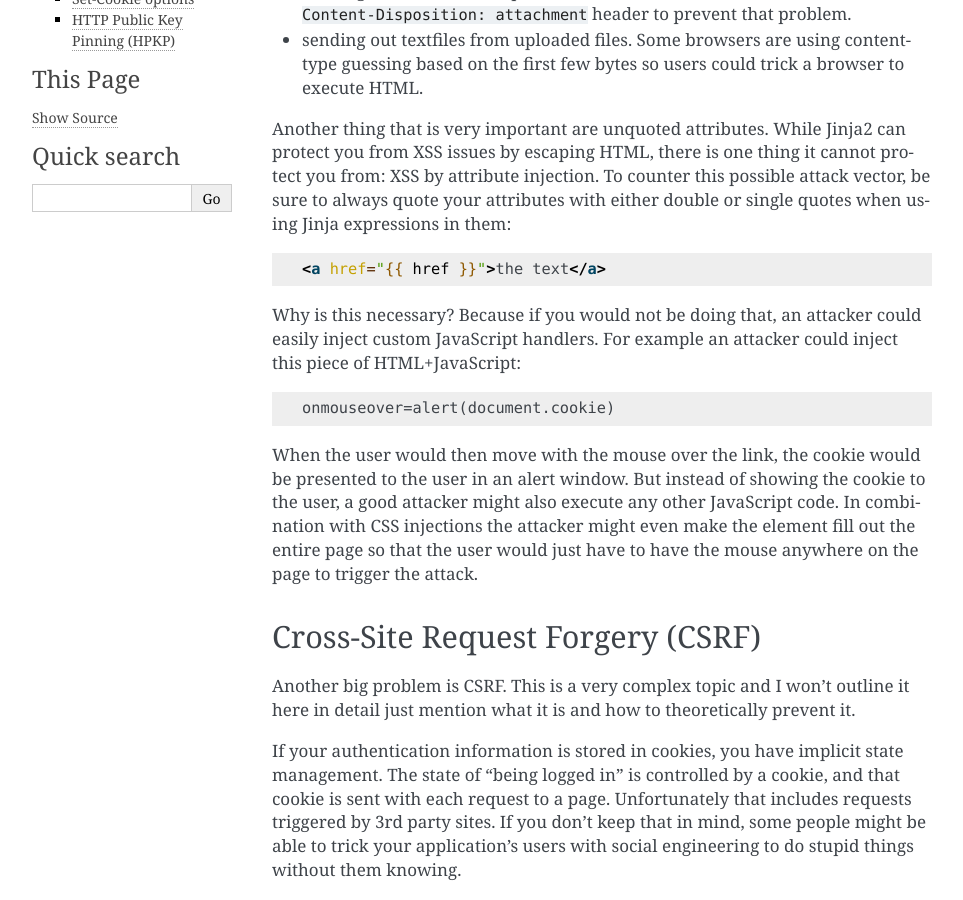
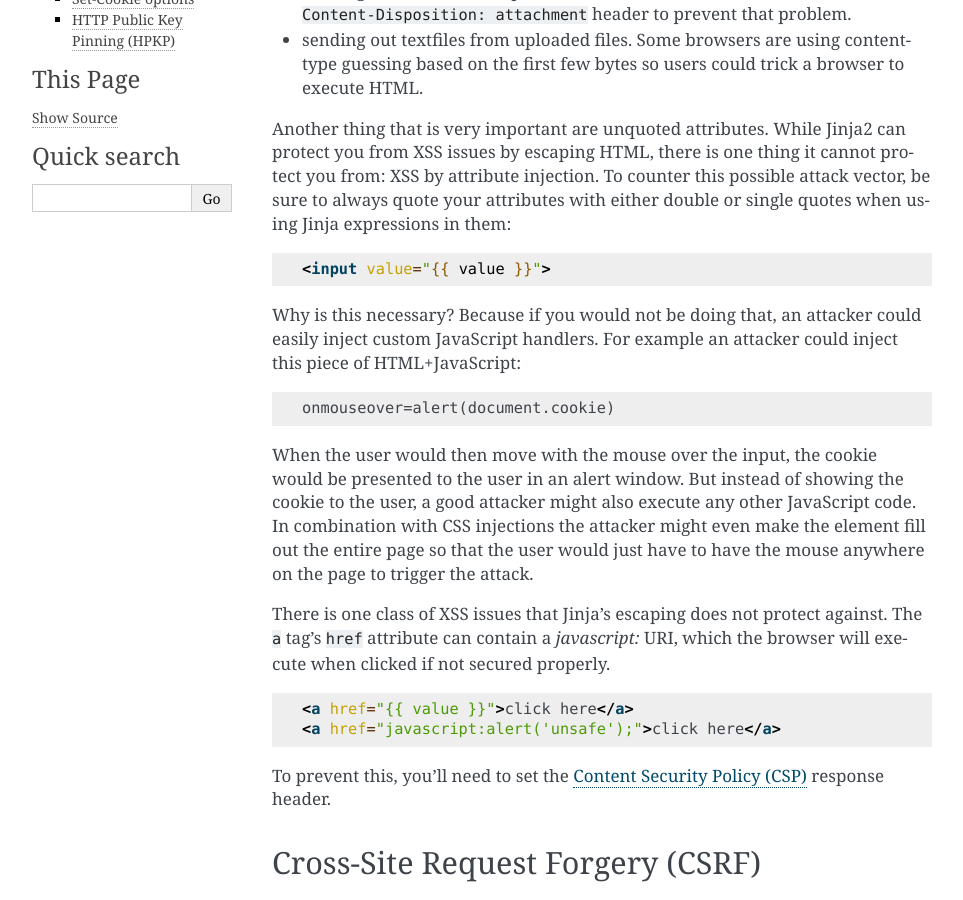
Before and after one commit to th37rose/ava_backend, a Sphinx documentation site: the page built from docs/security.rst, in a window 1280 px wide and 900 px high, scrolled down 535 px. Shown: the whole window, without its empty margins (148-1111 px from the left). Built offline with Sphinx 7.4.7, drawn with Linux system fonts in a browser that asks for light colours; some of the changed text lies outside the part shown.

Commit message:
mention csp for javascript: uri xss closes #2174 [ci skip]

```diff
--- a/docs/security.rst
+++ b/docs/security.rst
@@ -38,7 +38,7 @@ either double or single quotes when using Jinja expressions in them:
 
 .. sourcecode:: html+jinja
 
-   <a href="{{ href }}">the text</a>
+    <input value="{{ value }}">
 
 Why is this necessary?  Because if you would not be doing that, an
 attacker could easily inject custom JavaScript handlers.  For example an
@@ -46,14 +46,25 @@ attacker could inject this piece of HTML+JavaScript:
 
 .. sourcecode:: html
 
-   onmouseover=alert(document.cookie)
+    onmouseover=alert(document.cookie)
 
-When the user would then move with the mouse over the link, the cookie
+When the user would then move with the mouse over the input, the cookie
 would be presented to the user in an alert window.  But instead of showing
 the cookie to the user, a good attacker might also execute any other
 JavaScript code.  In combination with CSS injections the attacker might
 even make the element fill out the entire page so that the user would
 just have to have the mouse anywhere on the page to trigger the attack.
+
+There is one class of XSS issues that Jinja's escaping does not protect
+against. The ``a`` tag's ``href`` attribute can contain a `javascript:` URI,
+which the browser will execute when clicked if not secured properly.
+
+.. sourcecode:: html
+
+    <a href="{{ value }}">click here</a>
+    <a href="javascript:alert('unsafe');">click here</a>
+
+To prevent this, you'll need to set the :ref:`security-csp` response header.
 
 Cross-Site Request Forgery (CSRF)
 ---------------------------------
@@ -125,6 +136,8 @@ man-in-the-middle (MITM) attacks. ::
 
 - https://developer.mozilla.org/en-US/docs/Web/HTTP/Headers/Strict-Transport-Security
 
+.. _security-csp:
+
 Content Security Policy (CSP)
 ~~~~~~~~~~~~~~~~~~~~~~~~~~~~~
 
@@ -132,7 +145,7 @@ Tell the browser where it can load various types of resource from. This header
 should be used whenever possible, but requires some work to define the correct
 policy for your site. A very strict policy would be::
 
-    response.headers['Content-Security-Policy'] = "default-src: 'self'"
+    response.headers['Content-Security-Policy'] = "default-src 'self'"
 
 - https://csp.withgoogle.com/docs/index.html
 - https://developer.mozilla.org/en-US/docs/Web/HTTP/Headers/Content-Security-Policy
```
